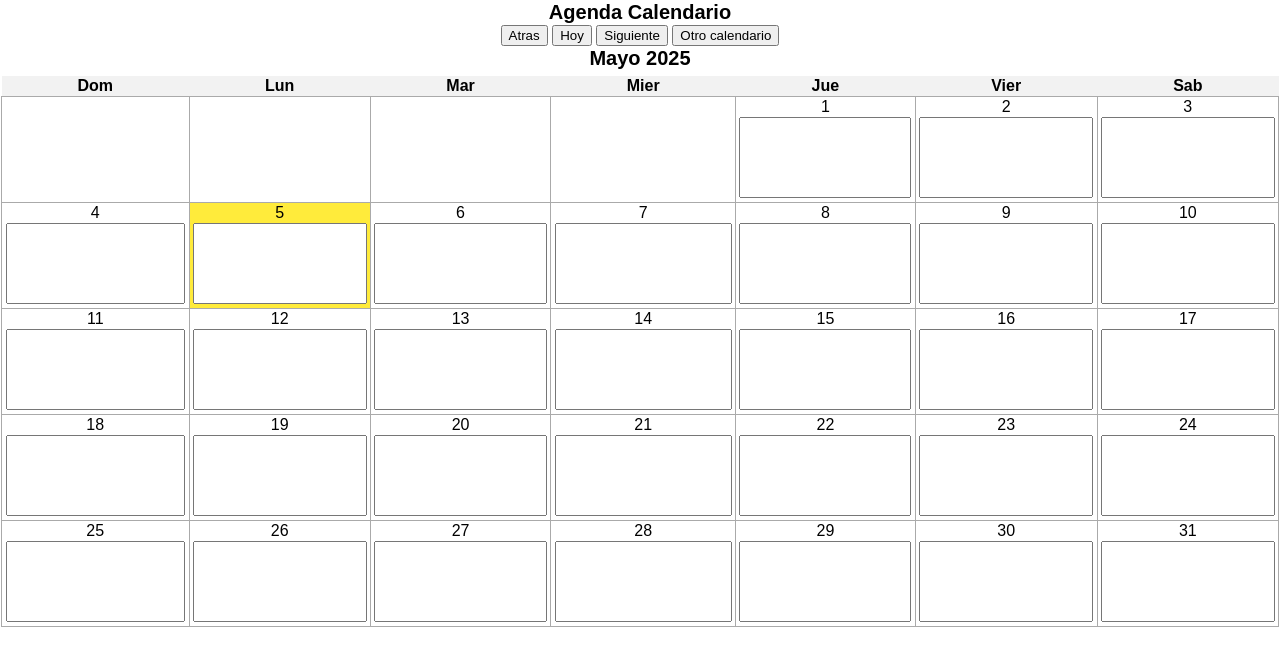
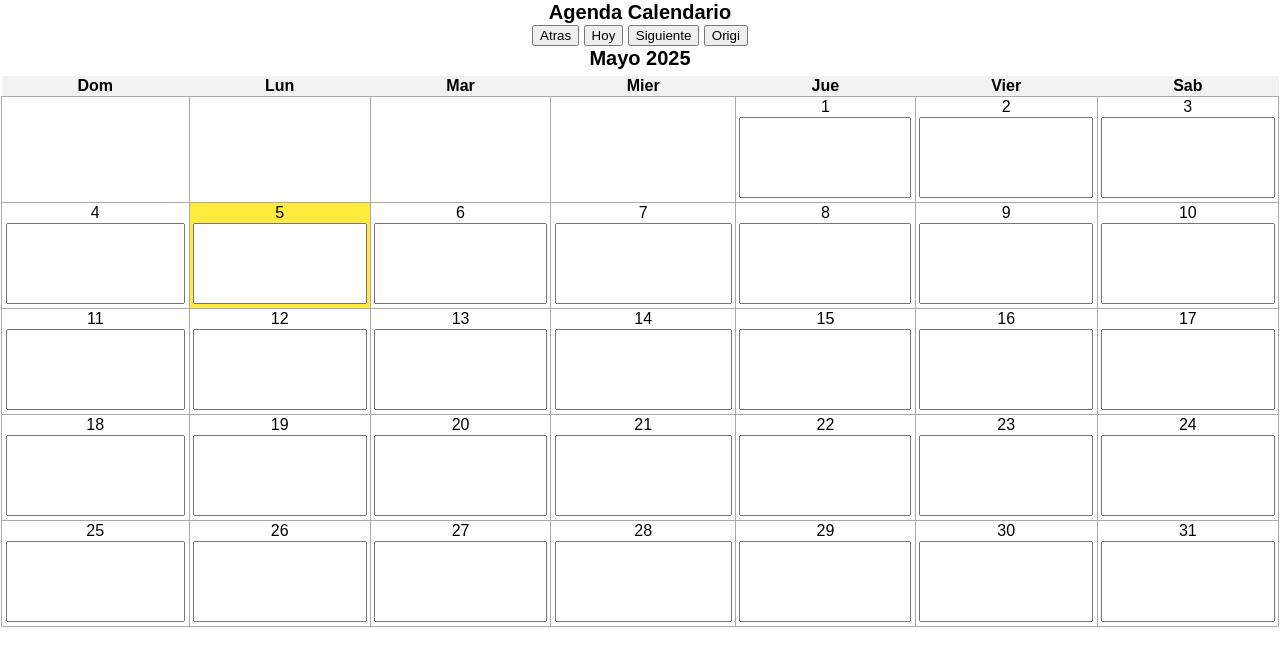
Before and after one commit to elbolitatarijeno/elbolita, a plain HTML site: page Corregido.html in a window 1280 px wide. Drawn offline with Linux system fonts and the light colour scheme.

Commit message:
Update Corregido.html

```diff
--- a/Corregido.html
+++ b/Corregido.html
@@ -63,7 +63,7 @@
         <button onclick="changeMonth(-1)">Atras</button>
         <button onclick="goToToday()">Hoy</button>
         <button onclick="changeMonth(1)">Siguiente</button>
-	<button href="./Corregido.html">Otro calendario</button>
+	<button href="./index.html">Origi</button>
     </div>
     <div id="dateDisplay" class="date-display"></div>
     <table id="calendarTable"></table>
```
